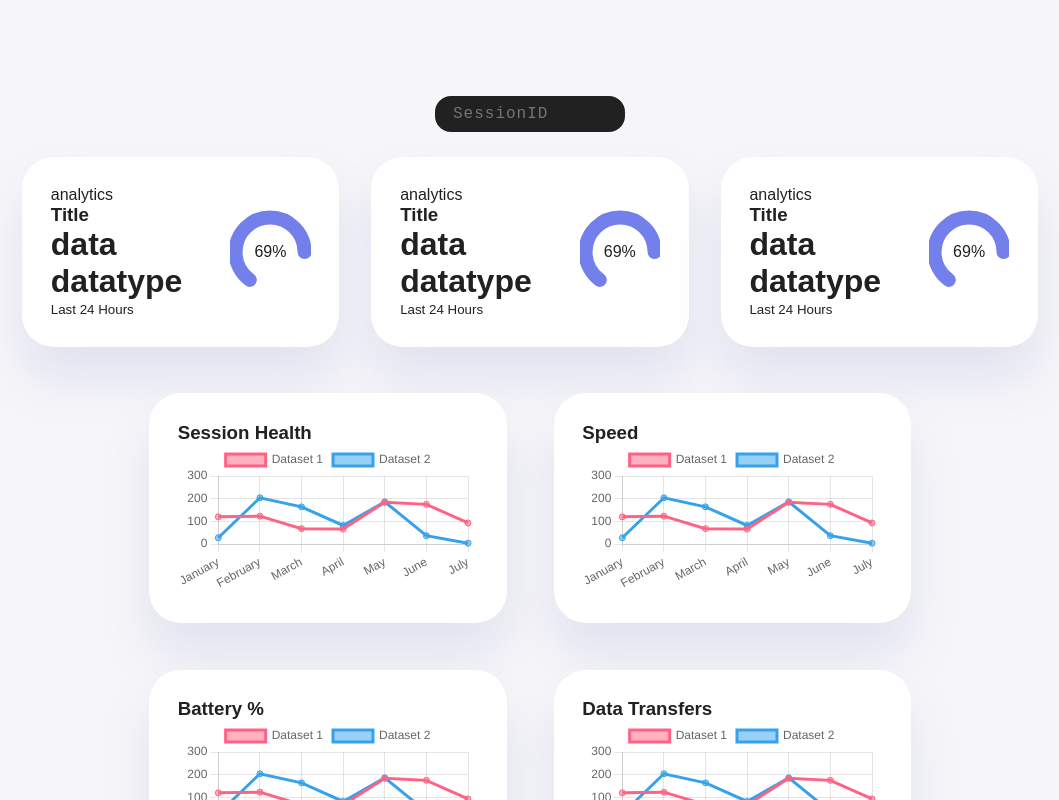
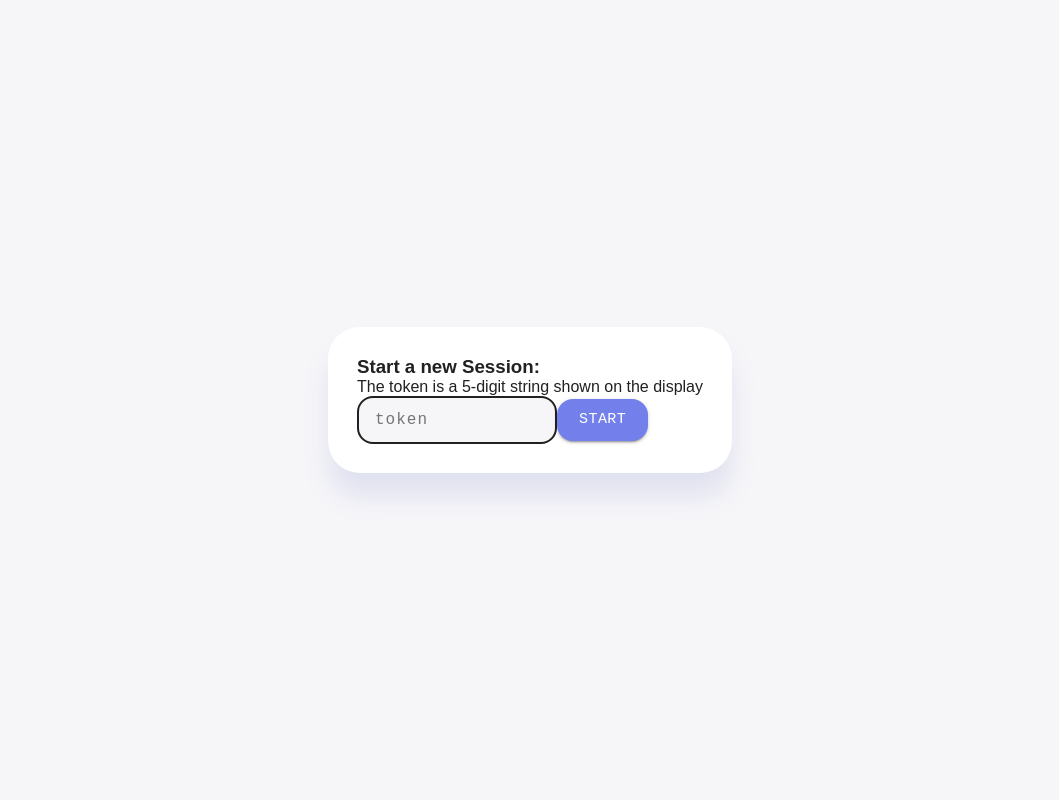
Before and after one commit to codingmiracle/erdts-server, a Next.js app: page / in a window 1280 px wide. Shown: the top 800 px of the page, without its empty margins (110-1169 px from the left). Built offline with nearby package versions, Linux system fonts and the light colour scheme.

Commit message:
add: panel (#3)

```diff
--- /dev/null
+++ b/components/charts/card.component.tsx
@@ -0,0 +1,18 @@
+// @flow
+import * as React from 'react';
+import styles from './charts.module.css'
+
+type Props = {
+    children: React.ReactNode
+};
+type State = {};
+
+export default class CardComponent extends React.Component<Props, State> {
+    render() {
+        return (
+            <div className={styles.chart}>
+                {this.props.children}
+            </div>
+        );
+    };
+};
--- a/components/charts/chart.component.tsx
+++ b/components/charts/chart.component.tsx
@@ -3,16 +3,15 @@ import * as React from 'react';
 import {Chart} from "react-chartjs-2";
 import styles from "./charts.module.css";
 import {
+    CategoryScale,
     Chart as ChartJS,
-    CategoryScale,
+    Legend,
     LinearScale,
+    LineElement,
     PointElement,
-    LineElement,
     Title,
     Tooltip,
-    Legend,
 } from 'chart.js';
-import { Line } from 'react-chartjs-2';
 import {random} from "nanoid";
 
 ChartJS.register(
@@ -60,7 +59,8 @@ export const data = {
 
 type Props = {
     title: string,
-    data: any
+    data: object[],
+
 };
 type State = {
 
--- a/components/charts/charts.module.css
+++ b/components/charts/charts.module.css
@@ -6,6 +6,7 @@
     box-shadow: var(--box-shadow);
     transition: all 300ms ease;
     margin: 1rem;
+    min-width: 300px;
 }
 
 .progress {
--- a/components/input/input.component.tsx
+++ b/components/input/input.component.tsx
@@ -1,22 +1,21 @@
-// @flow
 import * as React from 'react';
 import styles from './input.module.css';
-import {TextField} from "@mui/material";
-
 
 type Props = {
     placeholder: string;
     onSubmit: Function;
+    id: string
 };
 type State = {};
 
-export class InputComponent extends React.Component<Props, State> {
+export default class InputComponent extends React.Component<Props, State> {
     render() {
         return (
-            <div>
-                <input className={styles.input} placeholder={this.props.placeholder}
-                       color="white"
-                       name="text"
+            <>
+                <input className={styles.input}
+                       placeholder={this.props.placeholder}
+                       id={this.props.id}
+                       name={this.props.id}
                        type="text"
                        onKeyPress={(e) => {
                            if (e.key === 'Enter') {
@@ -28,9 +27,7 @@ export class InputComponent extends React.Component<Props, State> {
                 />
 
 
-            </div>
+            </>
         );
     };
 };
-
-export default InputComponent;
--- a/components/input/input.module.css
+++ b/components/input/input.module.css
@@ -1,22 +1,22 @@
 .input {
-    max-width: 190px;
-    height: 30px;
-    border: 2px solid transparent;
+    max-width: 200px;
+    max-height: 3rem;
+    border-radius: 1rem;
     outline: none;
-    border-bottom: 2px solid #3f3f3f;
+    border: 2px solid #3f3f3f;
     caret-color: #3f3f3f;
-    background-color: #212121;
-    padding: 1em;
+    background-color: var(--background-primary);
+    padding: 1rem;
     transition: .5s linear;
     font-family: monospace;
     letter-spacing: 1px;
 }
 
 .input:focus {
-    border: 2px solid #7380ec;
-    caret-color: #7380ec;
-    color: #7380ec;
-    box-shadow: 4px 4px 10px #070707;
+    border: 2px solid var(--color-primary);
+    caret-color: var(--color-primary);
+    color: var(--color-primary);
+    box-shadow: 0 1rem 1rem var(--color-shaddow);;
 }
 
 .input:focus::placeholder {
--- /dev/null
+++ b/components/panel/panel.component.tsx
@@ -0,0 +1,74 @@
+// @flow
+import * as React from 'react';
+import CircleBarComponent from "../charts/circleBar.component";
+import ChartComponent from "../charts/chart.component";
+import InputComponent from "../input/input.component";
+import CardComponent from "../charts/card.component";
+import {Button} from "@mui/material";
+import styles from './panel.module.css'
+
+type Props = {};
+type State = {
+    inSession: boolean
+};
+
+export default class PanelComponent extends React.Component<Props, State> {
+
+    state = {
+        inSession: false
+    }
+
+    tokenInputId = "token"
+    onTokenSubmit = (token: string) => {
+        console.log(token);
+        this.setState(state => ({
+            inSession: true
+        }))
+    }
+
+    render() {
+        return (
+            <>
+                {this.state.inSession ? (
+                    <>
+                        <div className="flex-container">
+                            <CircleBarComponent title={"Title"} content={"data datatype"} percent={69}/>
+                            <CircleBarComponent title={"Title"} content={"data datatype"} percent={69}/>
+                            <CircleBarComponent title={"Title"} content={"data datatype"} percent={69}/>
+                        </div>
+
+
+                        <div className="grid-container">
+                            <div className="grid-item"><ChartComponent title={"Temperature"} data={[]}/></div>
+                            <div className="grid-item"><ChartComponent title={"Accelaration"} data={[]}/></div>
+                            <div className="grid-item"><ChartComponent title={"Battery Voltage"} data={[]}/>
+                            </div>
+                            <div className="grid-item"><CardComponent>
+                                <div>...</div>
+                            </CardComponent></div>
+                        </div>
+                    </>
+                ) : (
+                    <CardComponent>
+                        <div className={styles.cardBlock}>
+                            <h3>Start a new Session:</h3>
+                            The token is a 5-digit string shown on the display
+                        </div>
+                        <div className={styles.inputContainer}>
+                            <InputComponent placeholder={"token"} onSubmit={this.onTokenSubmit} id={this.tokenInputId}/>
+                            <Button variant={"contained"} size={"large"} style={{
+                                borderRadius: "1rem",
+                                fontFamily: "monospace",
+                                background: "#7380ec",
+                            }} onClick={() => {
+                                let token = document.getElementById(this.tokenInputId).value
+                                this.onTokenSubmit(token);
+                            }}>
+                                start
+                            </Button>
+                        </div>
+                    </CardComponent>)}
+            </>
+        );
+    };
+};
--- /dev/null
+++ b/components/panel/panel.module.css
@@ -0,0 +1,9 @@
+.card-block {
+    display: inline-block;
+    margin-bottom: .5rem;
+}
+
+.input-container {
+    display: flex;
+    justify-content: space-between;
+}
--- a/pages/index.tsx
+++ b/pages/index.tsx
@@ -1,7 +1,5 @@
 import Head from 'next/head'
-import CircleBarComponent from "../components/charts/circleBar.component";
-import InputComponent from "../components/input/input.component";
-import ChartComponent from "../components/charts/chart.component";
+import PanelComponent from "../components/panel/panel.component";
 
 
 const Home = () => {
@@ -15,21 +13,8 @@ const Home = () => {
                 <link rel="icon" href="/favicon.ico"/>
             </Head>
             <main>
-                <InputComponent placeholder={"SessionID"} onSubmit={ (msg:string)=> {console.log(msg)} }/>
 
-                <div className="topcontainer">
-                    <CircleBarComponent title={"Title"} content={"data datatype"} percent={69}/>
-                    <CircleBarComponent title={"Title"} content={"data datatype"} percent={69}/>
-                    <CircleBarComponent title={"Title"} content={"data datatype"} percent={69}/>
-                </div>
-
-
-                <div className="grid-container">
-                    <div className="grid-item"><ChartComponent title={"Session Health"} data={[]}></ChartComponent></div>
-                    <div className="grid-item"><ChartComponent title={"Speed"} data={[]}></ChartComponent></div>
-                    <div className="grid-item"><ChartComponent title={"Battery %"} data={[]}></ChartComponent></div>
-                    <div className="grid-item"><ChartComponent title={"Data Transfers"} data={[]}></ChartComponent></div>
-                </div>
+                <PanelComponent></PanelComponent>
 
             </main>
         </>
--- a/styles/globals.css
+++ b/styles/globals.css
@@ -28,7 +28,7 @@
   --card-padding: 1.8rem;
   --padding-1: 1.2rem;
 
-  --box-shadow: 0 2rem 3rem var(--color-shaddow);
+  --box-shadow: 0 1.5rem 1.5rem var(--color-shaddow);
 }
 
 @media (prefers-color-scheme: dark) {
@@ -61,7 +61,7 @@ body {
 main {
   display: flex;
   flex-direction: column;
-  justify-content: space-between;
+  justify-content: center;
   align-items: center;
   padding: 6rem;
   min-height: 100vh;
@@ -107,24 +107,26 @@ input {
   color: var(--foreground-primary);
 }
 
-.topcontainer {
+.flex-container {
   display: flex;
   flex-direction: row;
-  justify-content: space-between;
+  justify-content: flex-start;
   align-items: center;
-  height: 100px;
-  padding: 120px 20px;
+  height: fit-content;
+  flex-wrap: wrap;
+  width: 100%;
 }
 
 .grid-container {
   display: grid;
-  grid-template-columns: repeat(2, 1fr);
+  grid-template-columns: repeat(auto-fill, 750px);
   grid-template-rows: repeat(2, 1fr);
   grid-gap: 5px;
+  width: 100%;
 }
 
 .grid-item {
-  padding: 5px;
+  max-width: calc(100vw - 12rem);
 }
 
 
```
Also changed, not shown: components/charts/circleBar.component.tsx (+2 -5 lines).
